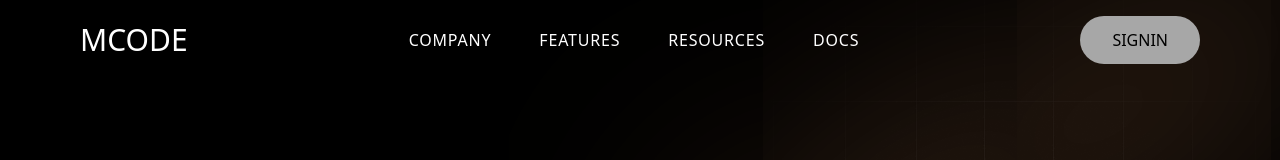
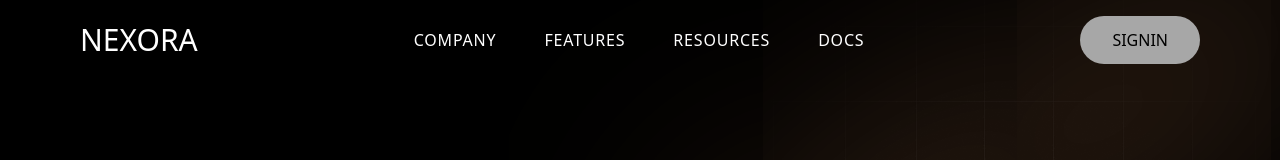
Before and after one commit to shiva9520/Nexora, a React (Vite) app: page / in a window 1280 px wide. Shown: the top 160 px of the page. Built offline with nearby package versions, Linux system fonts and the light colour scheme.

Commit message:
change logo name

```diff
--- a/src/components/Header.jsx
+++ b/src/components/Header.jsx
@@ -17,7 +17,7 @@ const Header = () => {
         data-aos-duration="1500"
         className="text-3xl md:4xl lg:5xl font-light m-0"
       >
-        MCODE
+        NEXORA
       </h1>
       <nav className="hidden md:flex items-center gap-12">
 
```
